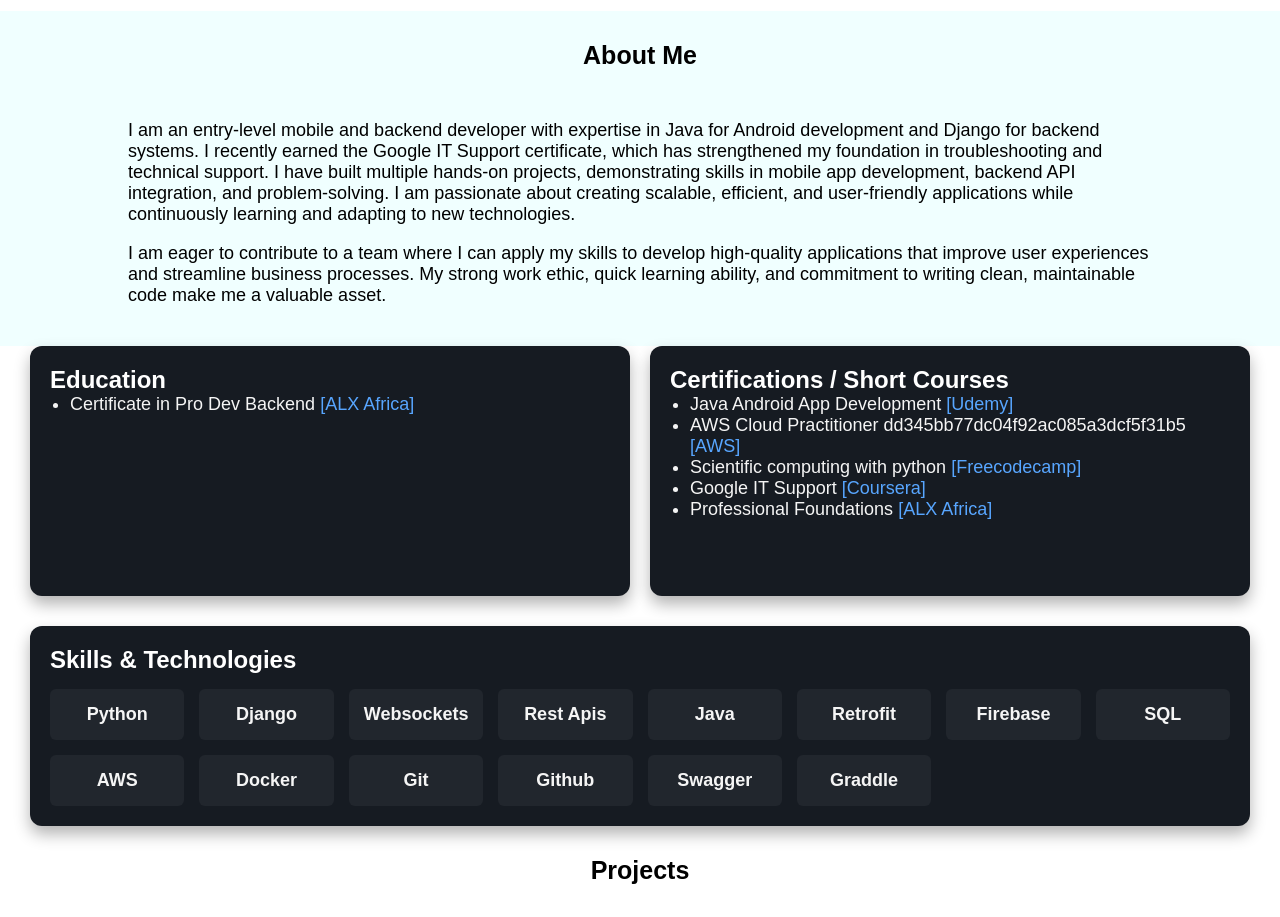
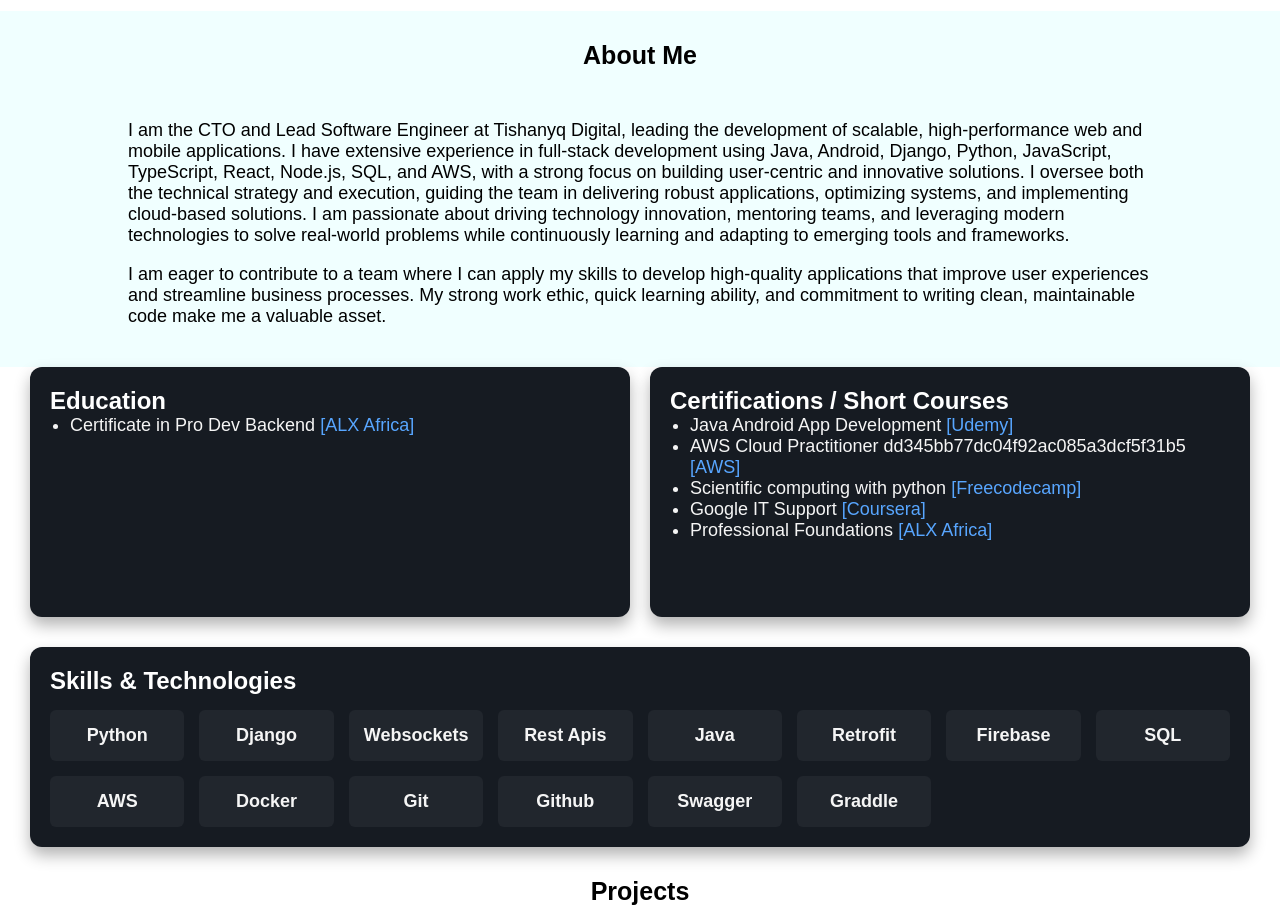
Before and after one commit to Brandonkhumalo/portfolio_website, a React (Vite) app: page / in a window 1280 px wide. Shown: the part 900-1817 px from the top of the page. Built offline with nearby package versions, Linux system fonts and the light colour scheme; a web font is replaced by a local one.

Commit message:
updated about-me

```diff
--- a/src/components/About-me.jsx
+++ b/src/components/About-me.jsx
@@ -42,12 +42,13 @@ function AboutMe() {
         ref={aboutRef}>
         <div className="about">About Me</div>
         <div className='about-txt'>
-          I am an entry-level mobile and backend developer with expertise in Java for Android development and
-          Django for backend systems. I recently earned the Google IT Support certificate, which has strengthened
-          my foundation in troubleshooting and technical support. I have built multiple hands-on projects,
-          demonstrating skills in mobile app development, backend API integration, and problem-solving. I am
-          passionate about creating scalable, efficient, and user-friendly applications while continuously learning
-          and adapting to new technologies.
+          I am the CTO and Lead Software Engineer at Tishanyq Digital, leading the development of scalable, high-performance web
+          and mobile applications. I have extensive experience in full-stack development using Java, Android, Django, Python,
+          JavaScript, TypeScript, React, Node.js, SQL, and AWS, with a strong focus on building user-centric and innovative
+          solutions. I oversee both the technical strategy and execution, guiding the team in delivering robust applications,
+          optimizing systems, and implementing cloud-based solutions. I am passionate about driving technology innovation,
+          mentoring teams, and leveraging modern technologies to solve real-world problems while continuously learning and
+          adapting to emerging tools and frameworks.
         </div>
         <br />
         <div className='about-txt'>
```
